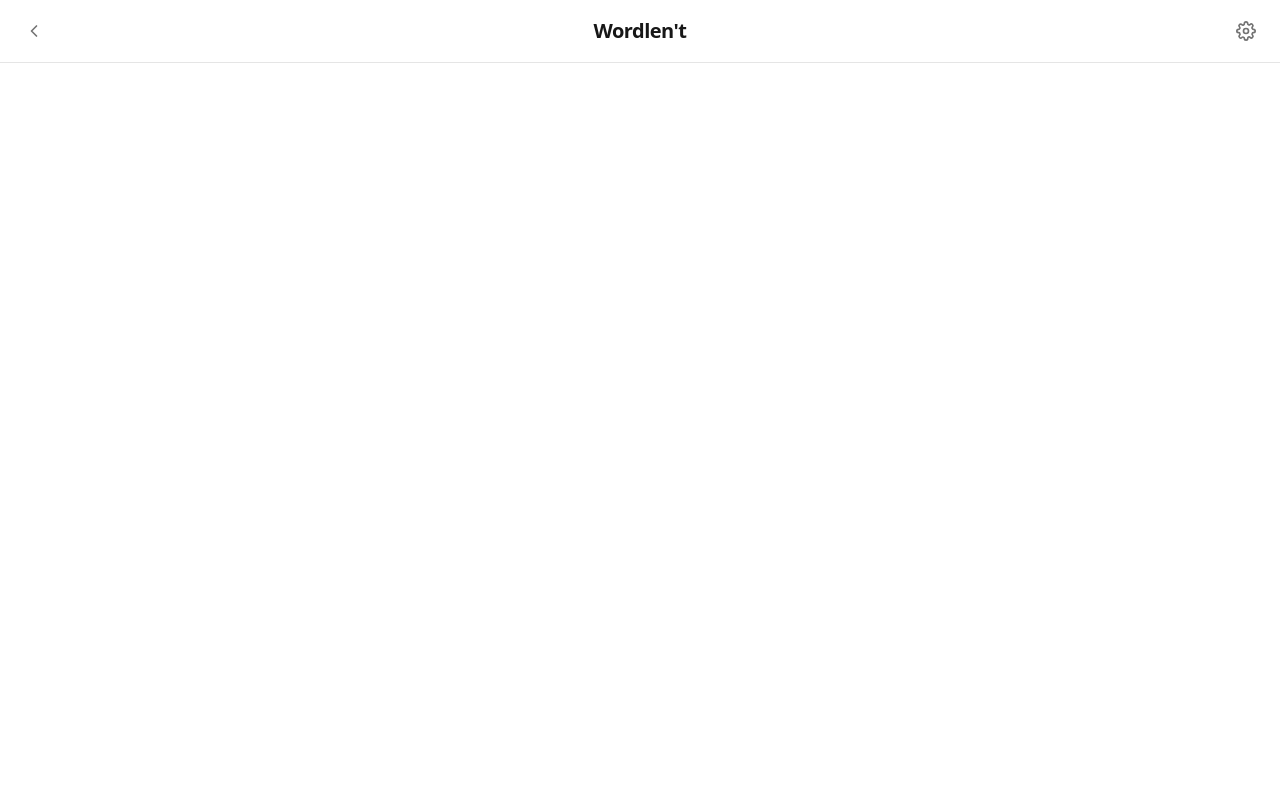
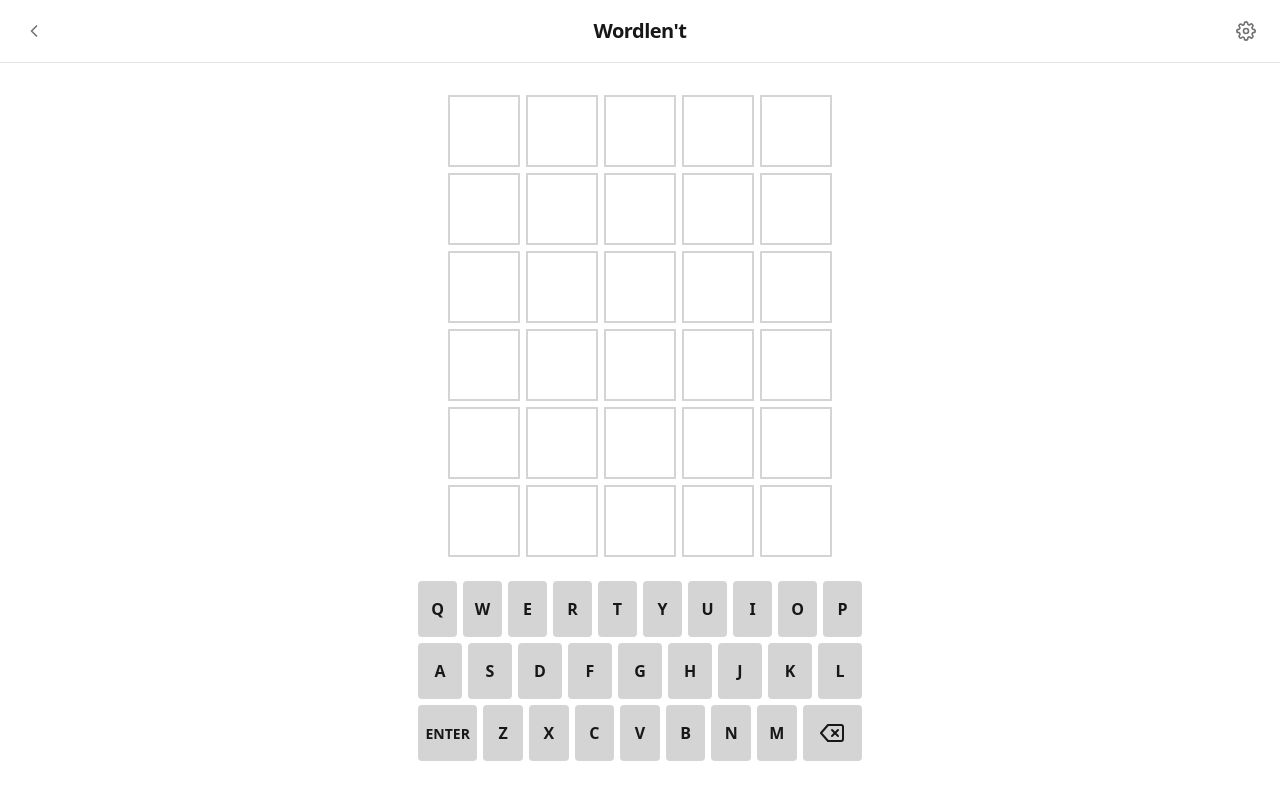
Before and after one commit to ZackDoll/not-wordle, a Next.js app: page /play in a window 1280 px wide. Before the commit this address had no page. Shown: the top 800 px of the page. Built offline with nearby package versions, Linux system fonts and the light colour scheme; no server answers.

Commit message:
added replayable mode

```diff
--- /dev/null
+++ b/src/app/api/random-word/route.ts
@@ -0,0 +1,13 @@
+import { NextResponse } from 'next/server';
+
+const FALLBACK = 'CRANE';
+
+export async function GET() {
+  try {
+    const res = await fetch('https://random-word-api.vercel.app/api?words=1&length=5', { cache: 'no-store' });
+    const [word]: string[] = await res.json();
+    return NextResponse.json({ word: word.toUpperCase() });
+  } catch {
+    return NextResponse.json({ word: FALLBACK });
+  }
+}
--- a/src/components/Game.tsx
+++ b/src/components/Game.tsx
@@ -65,9 +65,10 @@ const emptyBoard = (): BoardState =>
 
 interface GameProps {
   initialWord?: string;
+  onPlayAgain?: () => void;
 }
 
-export default function Game({ initialWord }: GameProps = {}) {
+export default function Game({ initialWord, onPlayAgain }: GameProps = {}) {
   const { hardMode } = useSettings();
   const [target, setTarget] = useState<string[]>([]);
   const [board, setBoard] = useState<BoardState>(emptyBoard());
@@ -209,6 +210,7 @@ export default function Game({ initialWord }: GameProps = {}) {
           guesses={guessCount}
           board={board}
           onDismiss={() => setWon(false)}
+          onPlayAgain={onPlayAgain}
         />
       )}
       {lost && (
@@ -216,6 +218,7 @@ export default function Game({ initialWord }: GameProps = {}) {
           word={target.join('')}
           board={board}
           onDismiss={() => setLost(false)}
+          onPlayAgain={onPlayAgain}
         />
       )}
     </div>
--- a/src/components/LoseScreen.tsx
+++ b/src/components/LoseScreen.tsx
@@ -10,9 +10,10 @@ interface LoseScreenProps {
   word: string;
   board: BoardState;
   onDismiss: () => void;
+  onPlayAgain?: () => void;
 }
 
-export default function LoseScreen({ word, board, onDismiss }: LoseScreenProps) {
+export default function LoseScreen({ word, board, onDismiss, onPlayAgain }: LoseScreenProps) {
   const { colorBlind } = useSettings();
   const [copied, setCopied] = useState(false);
 
@@ -29,6 +30,7 @@ export default function LoseScreen({ word, board, onDismiss }: LoseScreenProps)
         <h2 className={styles.heading}>better luck next time</h2>
         <p className={styles.wordLost}>{word}</p>
         <p className={styles.subtext}>the word was {word.toLowerCase()}</p>
+        {onPlayAgain && <button onClick={onPlayAgain} className={styles.btn}>play again</button>}
         <button onClick={handleShare} className={styles.btn}>{copied ? 'copied!' : 'share'}</button>
         <button onClick={onDismiss} className={styles.btnSecondary}>see board</button>
       </div>
--- a/src/components/RouterApp.tsx
+++ b/src/components/RouterApp.tsx
@@ -6,6 +6,7 @@ import StartPage from '@/pages/StartPage';
 import HomePage from '@/pages/HomePage';
 import CustomSetupPage from '@/pages/CustomSetupPage';
 import CustomGamePage from '@/pages/CustomGamePage';
+import QuickPlayPage from '@/pages/QuickPlayPage';
 
 export default function RouterApp() {
   return (
@@ -14,6 +15,7 @@ export default function RouterApp() {
       <Routes>
         <Route path="/" element={<StartPage />} />
         <Route path="/daily" element={<HomePage />} />
+        <Route path="/play" element={<QuickPlayPage />} />
         <Route path="/custom" element={<CustomSetupPage />} />
         <Route path="/custom/play/:encoded" element={<CustomGamePage />} />
       </Routes>
--- a/src/components/WinScreen.tsx
+++ b/src/components/WinScreen.tsx
@@ -11,9 +11,10 @@ interface WinScreenProps {
   guesses: number;
   board: BoardState;
   onDismiss: () => void;
+  onPlayAgain?: () => void;
 }
 
-export default function WinScreen({ word, guesses, board, onDismiss }: WinScreenProps) {
+export default function WinScreen({ word, guesses, board, onDismiss, onPlayAgain }: WinScreenProps) {
   const { colorBlind } = useSettings();
   const [copied, setCopied] = useState(false);
 
@@ -30,6 +31,7 @@ export default function WinScreen({ word, guesses, board, onDismiss }: WinScreen
         <h2 className={styles.heading}>you got it!</h2>
         <p className={styles.word}>{word}</p>
         <p className={styles.subtext}>solved in {guesses} / 6 {guesses === 1 ? 'guess' : 'guesses'}</p>
+        {onPlayAgain && <button onClick={onPlayAgain} className={styles.btn}>play again</button>}
         <button onClick={handleShare} className={styles.btn}>{copied ? 'copied!' : 'share'}</button>
         <button onClick={onDismiss} className={styles.btnSecondary}>see board</button>
       </div>
--- /dev/null
+++ b/src/pages/QuickPlayPage.tsx
@@ -0,0 +1,36 @@
+'use client';
+
+import { useEffect, useState } from 'react';
+import Game from '@/components/Game';
+import styles from './HomePage.module.css';
+
+export default function QuickPlayPage() {
+  const [word, setWord] = useState<string | null>(null);
+  const [gameKey, setGameKey] = useState(0);
+
+  function fetchWord() {
+    setWord(null);
+    fetch('/api/random-word')
+      .then(r => r.json())
+      .then(({ word: w }: { word: string }) => {
+        setWord(w);
+        setGameKey(k => k + 1);
+      });
+  }
+
+  useEffect(() => { fetchWord(); }, []);
+
+  if (!word) {
+    return (
+      <main className={styles.page} style={{ justifyContent: 'center' }}>
+        <p style={{ color: 'var(--muted)' }}>Loading...</p>
+      </main>
+    );
+  }
+
+  return (
+    <main className={styles.page}>
+      <Game key={gameKey} initialWord={word} onPlayAgain={fetchWord} />
+    </main>
+  );
+}
--- a/src/pages/StartPage.tsx
+++ b/src/pages/StartPage.tsx
@@ -14,7 +14,7 @@ const modes = [
     description: 'A random word every game, playable any time. No waiting required.',
     btn: 'Play',
     to: '/play',
-    available: false,
+    available: true,
   },
   {
     title: 'Custom Word',
```
